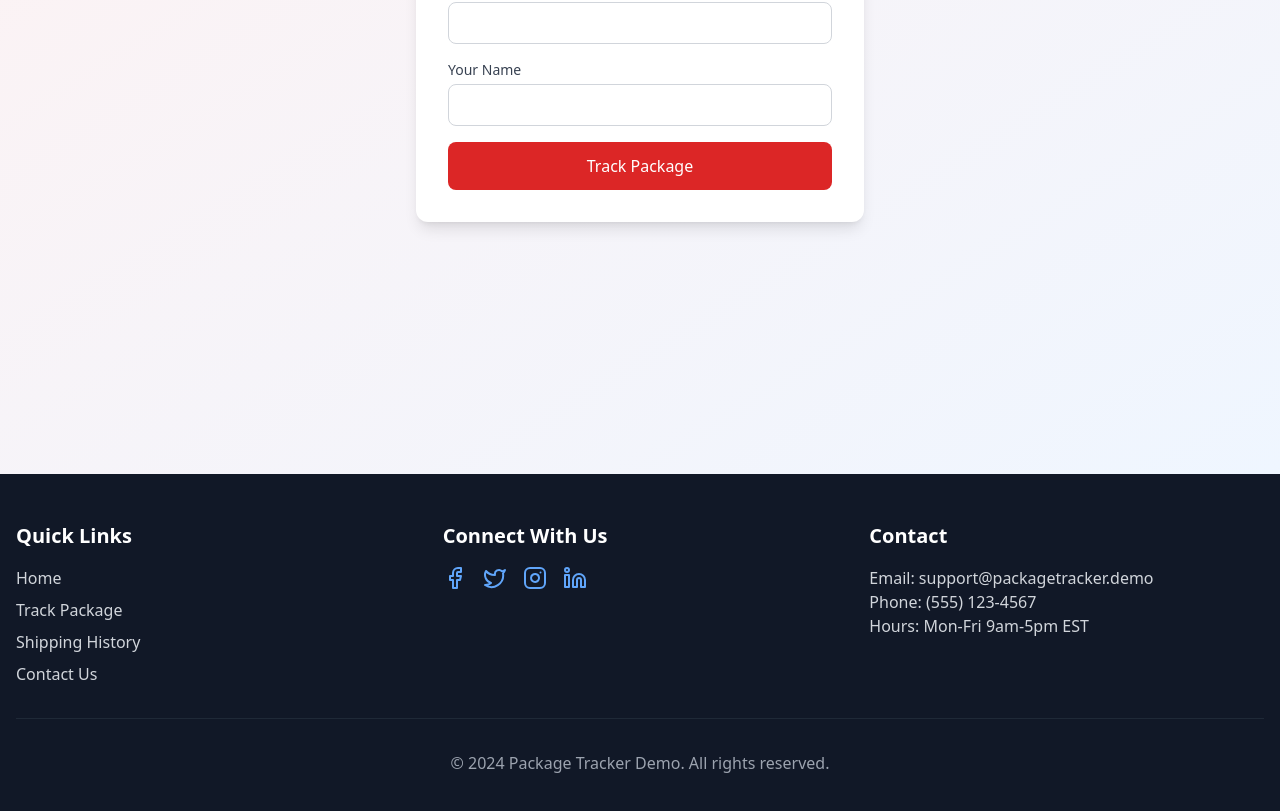
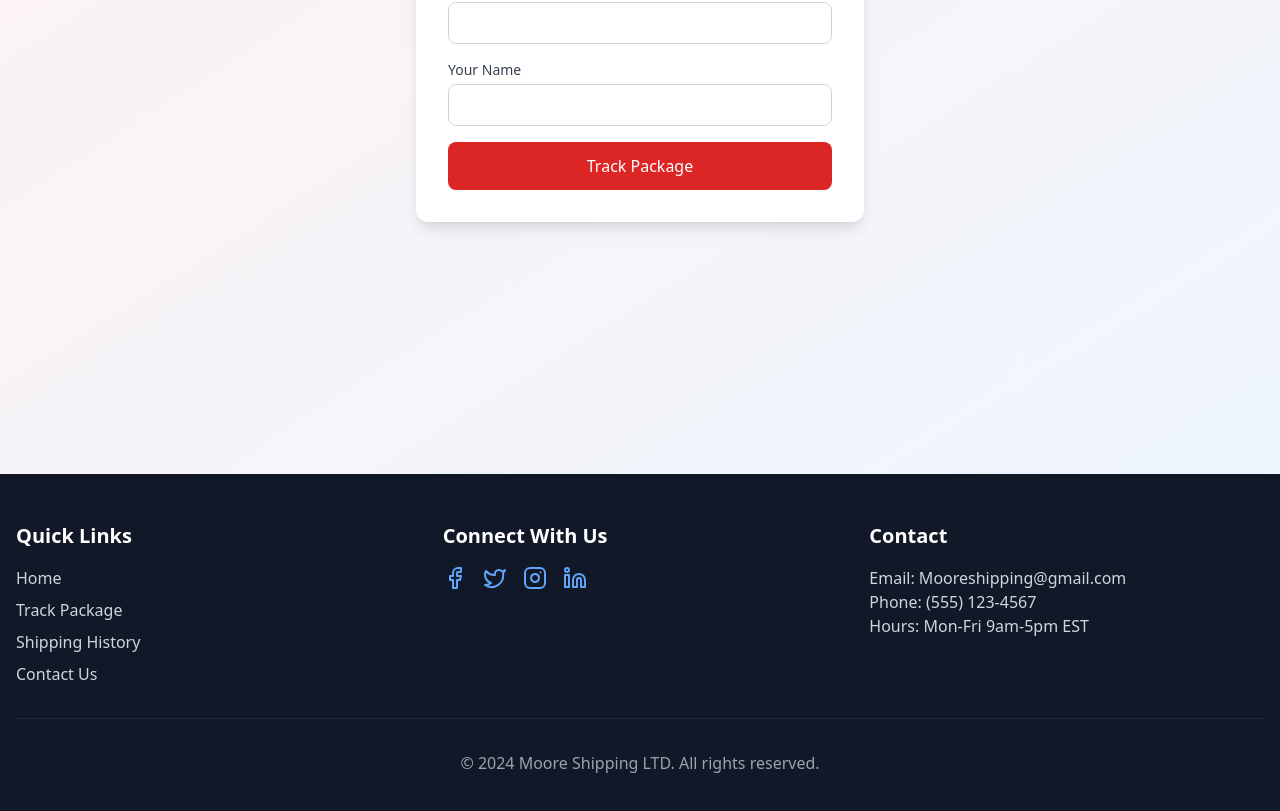
Before and after one commit to Xprogrammer123/track-it, a React (Vite) app: page /track in a window 1280 px wide. Shown: the part 390-1201 px from the top of the page. Built offline with nearby package versions, Linux system fonts and the light colour scheme.

Commit message:
Update Footer.tsx

```diff
--- a/src/components/Layout/Footer.tsx
+++ b/src/components/Layout/Footer.tsx
@@ -60,7 +60,7 @@ export default function Footer() {
           <div>
             <h3 className="text-xl font-bold mb-4">Contact</h3>
             <p className="text-gray-300">
-              Email: support@packagetracker.demo<br />
+              Email: Mooreshipping@gmail.com<br />
               Phone: (555) 123-4567<br />
               Hours: Mon-Fri 9am-5pm EST
             </p>
@@ -69,7 +69,7 @@ export default function Footer() {
 
         <div className="mt-8 pt-8 border-t border-gray-800 text-center text-gray-400">
           <Link to="/login">
-          © 2024 Package Tracker Demo. All rights reserved.
+          © 2024  Moore Shipping LTD. All rights reserved.
             </Link>
         </div>
       </div>
```
